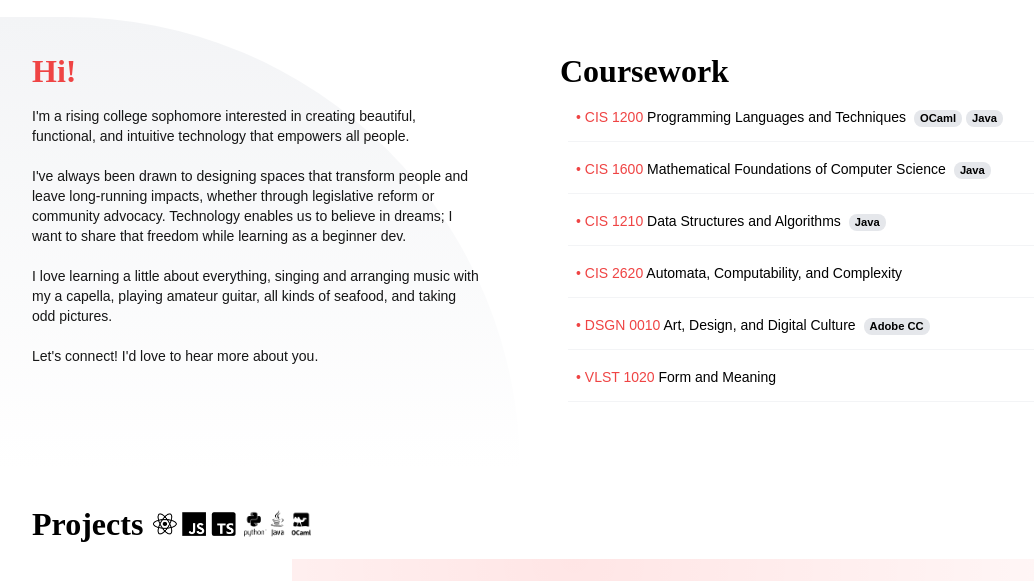
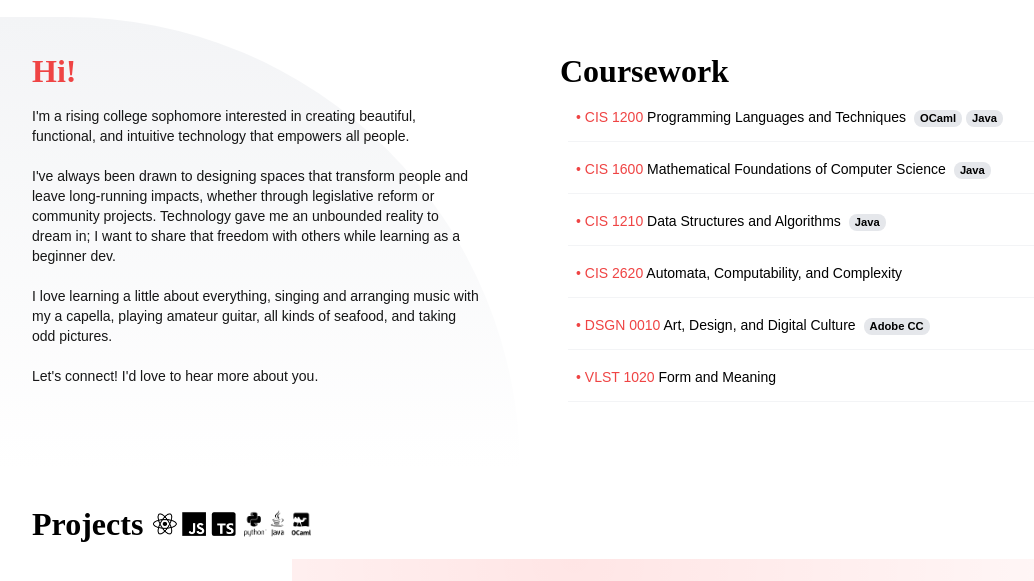
Before and after one commit to kimestelle/my-portfolio, a Next.js app: page / in a window 1280 px wide. Shown: the part 783-1364 px from the top of the page, without its empty margins (8-1042 px from the left). Built offline with nearby package versions, Linux system fonts and the light colour scheme; a web font is replaced by a local one.

Commit message:
revised about me

```diff
--- a/src/app/components/Me.tsx
+++ b/src/app/components/Me.tsx
@@ -9,7 +9,7 @@ export default function Me() {
                 <p className='text-sm'>
                 I&apos;m a rising college sophomore interested in creating beautiful, functional, and intuitive technology that empowers all people.
                 <br/><br/>
-                I&apos;ve always been drawn to designing spaces that transform people and leave long-running impacts, whether through legislative reform or community advocacy. Technology enables us to believe in dreams; I want to share that freedom while learning as a beginner dev.
+                I&apos;ve always been drawn to designing spaces that transform people and leave long-running impacts, whether through legislative reform or community projects. Technology gave me an unbounded reality to dream in; I want to share that freedom with others while learning as a beginner dev.
                 <br/><br/>
                 I love learning a little about everything, singing and arranging music with my a capella, playing amateur guitar, all kinds of seafood, and taking odd pictures.
                 <br/><br/>
--- a/src/app/components/Projects.tsx
+++ b/src/app/components/Projects.tsx
@@ -23,7 +23,7 @@ const projects: Code[] = [
     label: 'Web Development',
     url: 'https://kimestelle.github.io/city-skyline/',
     languages: ['React', 'Javascript', 'Vite'],
-    description: 'Interactive web experiences',
+    description: 'A sandbox I built while learning React, used Vite to build.',
     imageUrls: ['/project-images/skyline/image-1.png','/project-images/skyline/image-2.png','/project-images/skyline/image-3.png']
   }),
   buildProject({
```
